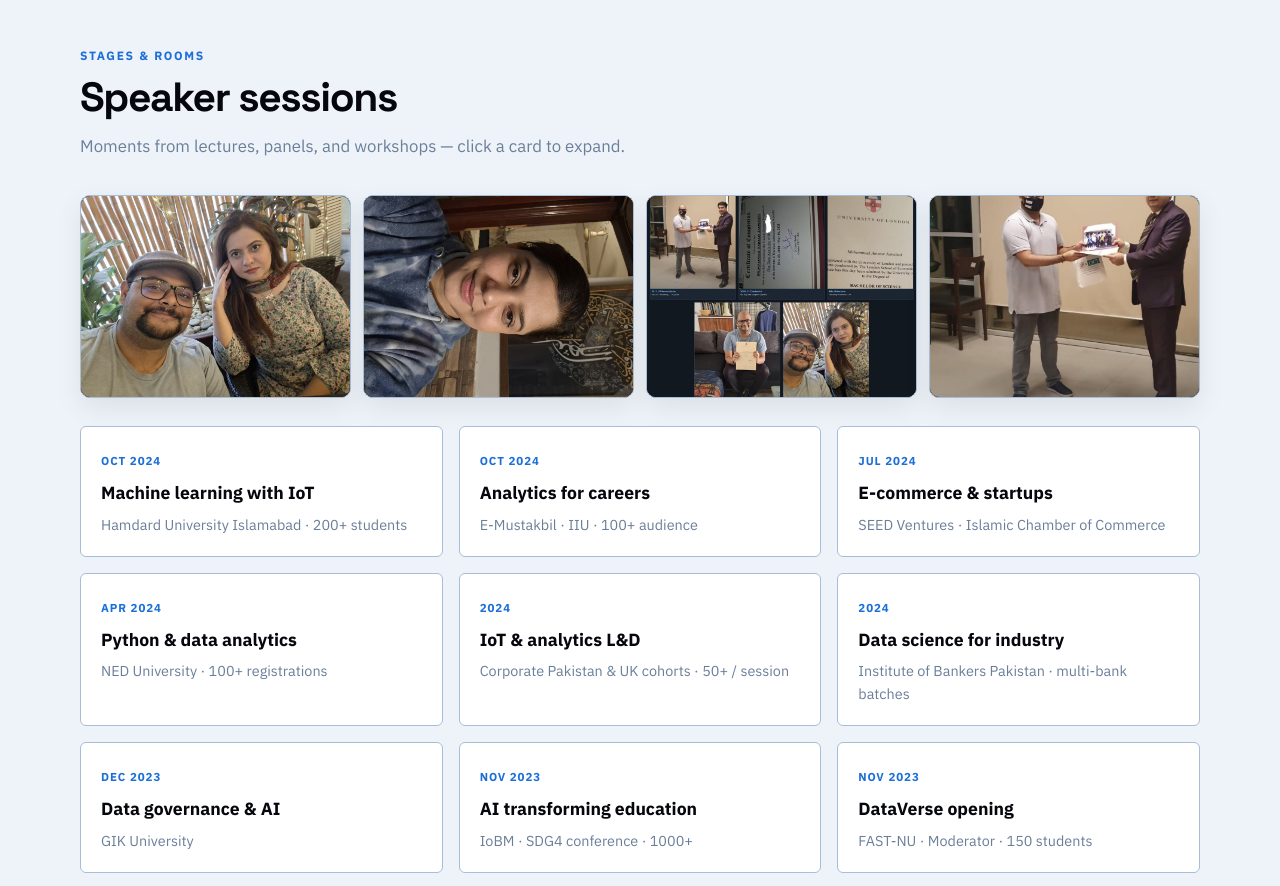
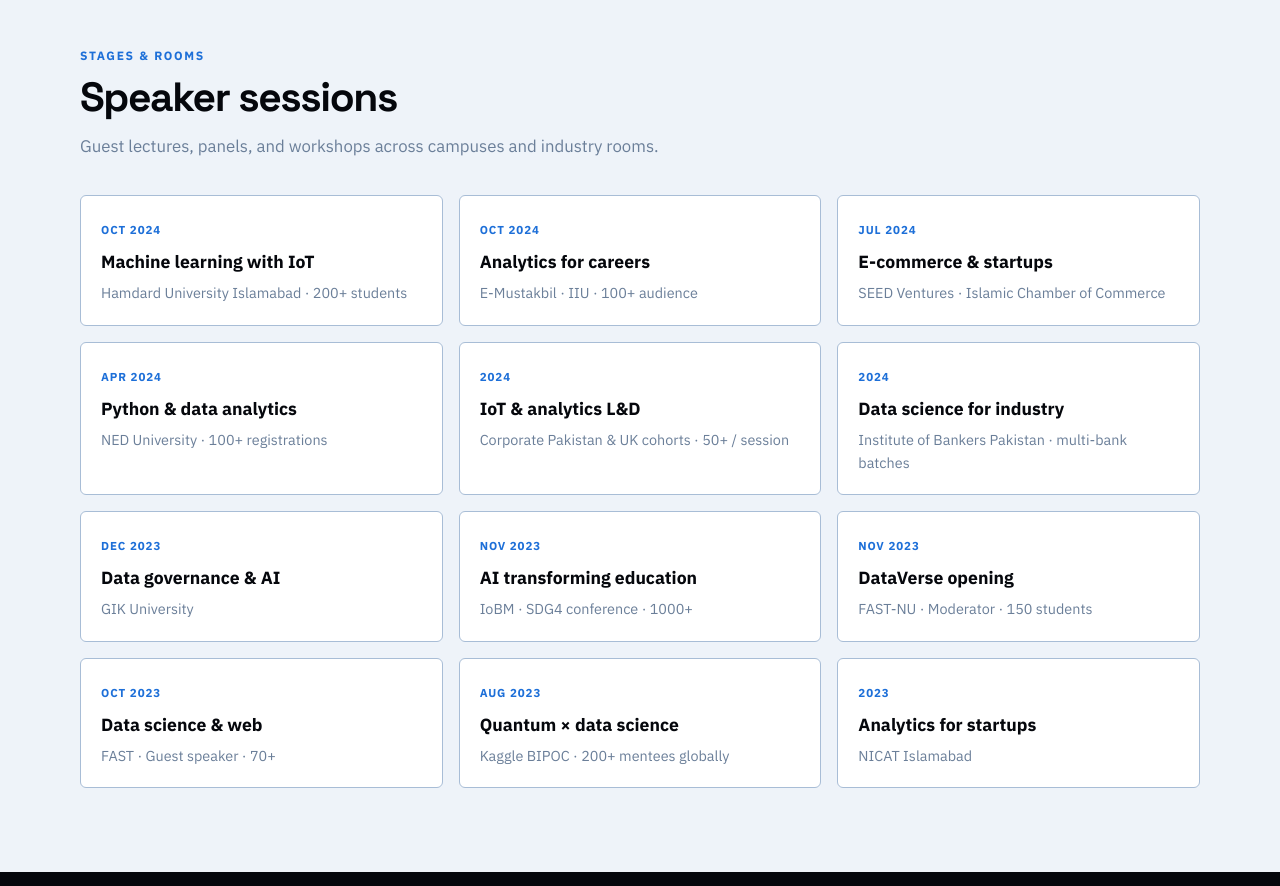
Before and after one commit to AmmarJamshed/ammar-jamshed-portfolio, a plain HTML site: page website/index.html in a window 1280 px wide. Shown: the part 2600-3486 px from the top of the page. Drawn offline with Linux system fonts and the light colour scheme.

Commit message:
Remove speaking gallery photos.
Co-authored-by: Cursor <cursoragent@cursor.com>

```diff
--- a/website/index.html
+++ b/website/index.html
@@ -231,21 +231,7 @@
         <div class="section-head reveal">
           <p class="kicker">Stages &amp; rooms</p>
           <h2>Speaker sessions</h2>
-          <p class="section-sub">Moments from lectures, panels, and workshops — click a card to expand.</p>
-        </div>
-        <div class="speak-gallery reveal">
-          <figure class="speak-photo">
-            <img src="assets/speaking/session-01.jpg" alt="Ammar at a speaker / community moment" loading="lazy" />
-          </figure>
-          <figure class="speak-photo">
-            <img src="assets/speaking/session-02.jpg" alt="Ammar speaking / mentoring session" loading="lazy" />
-          </figure>
-          <figure class="speak-photo">
-            <img src="assets/speaking/growth-collage.jpg" alt="Growth collage of career milestones" loading="lazy" />
-          </figure>
-          <figure class="speak-photo">
-            <img src="assets/speaking/linkedin-moments.jpg" alt="LinkedIn and community highlights" loading="lazy" />
-          </figure>
+          <p class="section-sub">Guest lectures, panels, and workshops across campuses and industry rooms.</p>
         </div>
         <div class="speak-grid reveal" id="speakGrid">
           <article class="speak-card" tabindex="0">
```
